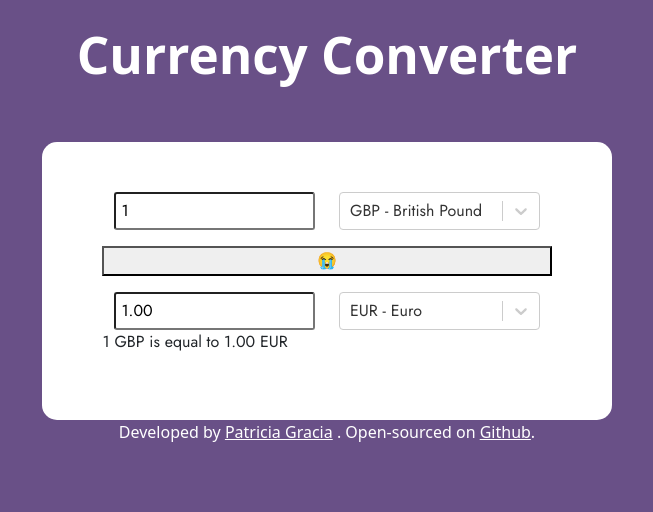
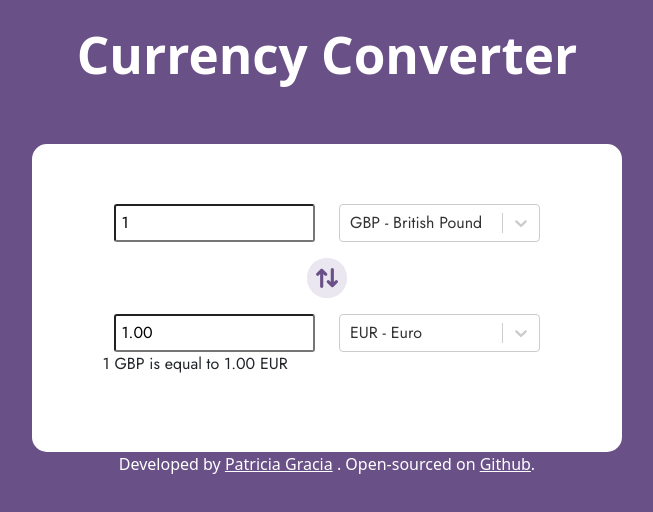
Before and after one commit to Patriciagracia/currency-conversion, a React (Create React App) app: page / in a window 1280 px wide. Shown: the top 512 px of the page, without its empty margins (313-966 px from the left). Built offline with nearby package versions, Linux system fonts and the light colour scheme; no server answers.

Commit message:
feat: swap button component

```diff
--- a/src/Button.js
+++ b/src/Button.js
@@ -1,5 +1,3 @@
-//AHORA MISMO INACTIVO!!!!!!!!!!!!!!!!!!!!!
-
 import React, { useState } from "react";
 
 import "./styles/Button.css";
@@ -8,23 +6,13 @@ import buttonIcon from "./styles/buttonIcon.png";
 export default function Button({ onSwap }) {
   const [sourceCurrencySwap, setSourceCurrencySwap] = useState();
   const [targetCurrencySwap, setTargetCurrencySwap] = useState();
-  const [sourceSelectorValue, setSourceSelectorValue] = useState();
-  const [targetSelectorValue, setTargetSelectorValue] = useState();
 
   function swap(e) {
-    let a = sourceCurrencySwap;
-    let b = targetCurrencySwap;
-    setSourceCurrencySwap(b);
-    setTargetCurrencySwap(a);
-    onSwap(); //<- onSwap es una función que se pasa como prop al componente Button desde CurrencyConverter
-  }
-
-  function displayChangeSelector() {
-    //otro intento en vano de cambiar el texto mostrado en los selectores
-    let c = sourceSelectorValue;
-    let d = targetSelectorValue;
-    setSourceSelectorValue(d);
-    setTargetSelectorValue(c);
+    const sourceCurrency = sourceCurrencySwap;
+    const targetCurrency = targetCurrencySwap;
+    setSourceCurrencySwap(targetCurrency);
+    setTargetCurrencySwap(sourceCurrency);
+    onSwap();
   }
 
   return (
@@ -32,7 +20,6 @@ export default function Button({ onSwap }) {
       className="swapBtn"
       onClick={() => {
         swap();
-        displayChangeSelector();
       }}
     >
       <img src={buttonIcon} alt="submit" />
--- a/src/CurrencyConverter.js
+++ b/src/CurrencyConverter.js
@@ -1,6 +1,7 @@
 import React, { useState, useEffect } from "react";
 import "./styles/CurrencyConverter.css";
 import CurrencySelector from "./CurrencySelector";
+import Button from "./Button";
 import axios from "axios";
 
 export default function CurrencyConverter() {
@@ -56,8 +57,9 @@ export default function CurrencyConverter() {
   };
 
   function handleSourceAmountChange(e) {
-    const amount = e.target.value;
-    setSourceAmount(amount);
+    const amount = parseFloat(e.target.value); // Ensure it's a number
+    const limitedDecimals = parseFloat(amount.toFixed(2)); // Limit to 2 decimals and convert back to number
+    setSourceAmount(limitedDecimals);
 
     let sourceRate;
 
@@ -81,8 +83,9 @@ export default function CurrencyConverter() {
   }
 
   function handleTargetAmountChange(e) {
-    const amount = e.target.value;
-    setTargetAmount(amount);
+    const amount = parseFloat(e.target.value);
+    const limitedDecimals = parseFloat(amount.toFixed(2));
+    setTargetAmount(limitedDecimals);
 
     let sourceRate;
     if (sourceCurrency.value === "EUR") {
@@ -103,7 +106,7 @@ export default function CurrencyConverter() {
     setSourceAmount(newAmount);
   }
 
-  function intercambioDivisas() {
+  function swapCurrencies() {
     setSourceCurrency(targetCurrency);
     setTargetCurrency(sourceCurrency);
   }
@@ -112,51 +115,49 @@ export default function CurrencyConverter() {
     <div className="currencyConversionForm">
       <div className="container">
         <div className="row sourceData mb-3">
-          <div className="col-6">
+          <span className="col-md-6">
             <input
               value={sourceAmount}
               onChange={handleSourceAmountChange}
               type="number"
             />
-          </div>
-          <div className="col-6 selector" id="from">
+          </span>
+          <span className="col-md-6">
             <CurrencySelector
-              onChange={(currency) => handleCurrencyChange(currency, true)}
+              className="selector"
+              onCurrencyChange={(currency) =>
+                handleCurrencyChange(currency, true)
+              }
               currency={sourceCurrency}
             />
-          </div>
+          </span>
         </div>
         <div className="row swapBtn">
-          <button
-            onClick={() => {
-              intercambioDivisas();
-            }}
-          >
-            {" "}
-            😭
-          </button>
-          {/* <Button
-  onSwap={handleSwap}
-  sourceCurrency={sourceCurrency}
-  targetCurrency={targetCurrency}
-  handleCurrencyChange={handleCurrencyChange}
-  handleTargetCurrency={handleTargetCurrency}
-/> */}
+          {
+            <Button
+              onSwap={swapCurrencies}
+              sourceCurrency={sourceCurrency}
+              targetCurrency={targetCurrency}
+            />
+          }
         </div>
         <div className="row targetData mt-3">
-          <div className="col-6">
+          <span className="col-md-6">
             <input
               value={targetAmount}
               onChange={handleTargetAmountChange}
               type="number"
             />
-          </div>
-          <div className="col-6 selector" id="to">
+          </span>
+          <span className="col-md-6">
             <CurrencySelector
-              onChange={(currency) => handleCurrencyChange(currency, false)}
+              className="selector"
+              onCurrencyChange={(currency) =>
+                handleCurrencyChange(currency, false)
+              }
               currency={targetCurrency}
             />
-          </div>
+          </span>
         </div>
       </div>
       <div className="row">
--- a/src/CurrencySelector.js
+++ b/src/CurrencySelector.js
@@ -2,13 +2,13 @@ import React, { useState, useEffect } from "react";
 import Select from "react-select";
 import axios from "axios";
 
-export default function CurrencySelector({ onChange, currency }) {
+export default function CurrencySelector({ onCurrencyChange, currency }) {
   const [currencyOptions, setCurrencyOptions] = useState([]);
   const [selectedCurrency, setSelectedCurrency] = useState(currency.value);
 
-  const onChangeCurrency = (selectedOption) => {
+  const handleCurrencyChange = (selectedOption) => {
     setSelectedCurrency(selectedOption);
-    onChange(selectedOption);
+    onCurrencyChange(selectedOption);
   };
 
   useEffect(() => {
@@ -37,7 +37,7 @@ export default function CurrencySelector({ onChange, currency }) {
     <div>
       <Select
         value={selectedCurrency}
-        onChange={onChangeCurrency}
+        onChange={handleCurrencyChange}
         options={currencyOptions}
       />
     </div>
--- a/src/styles/App.css
+++ b/src/styles/App.css
@@ -2,16 +2,16 @@ body {
   min-height: 20vh;
   display: flex;
   justify-content: center;
-  align-items: center;
   background: #695087 !important;
 }
 
 .App {
   margin-top: 10%;
   background-color: white;
-  padding: 50px 60px 50px 60px;
+  padding: 60px 70px 60px 70px;
   border-radius: 15px;
   font-family: "Jost", sans-serif;
+  max-width: 100;
 }
 
 .container h1 {
```
